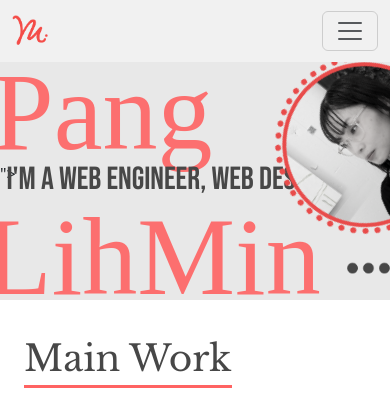
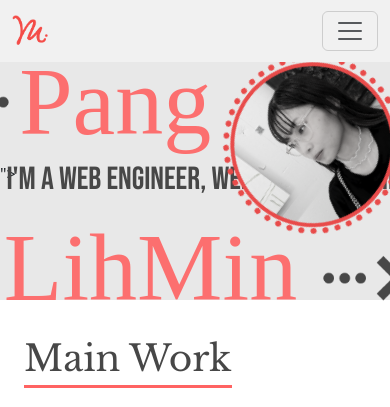
Before and after one commit to Lihmin/portfolio, a plain HTML site: page index.html in a window 390 px wide. Shown: the top 407 px of the page. Drawn offline with nearby package versions, Linux system fonts and the light colour scheme; a web font is replaced by a local one.

Commit message:
circle margin

```diff
--- a/css/style.css
+++ b/css/style.css
@@ -134,12 +134,35 @@ body {
     }
 }
 
+@media screen and (max-width: 400px){
+    .name{
+        font-size: 96px;
+    }
+
+    .name-bottom{
+        transform: translate(-45%, 40px);
+    }
+
+    .name-top{
+        transform: translate(-95%, 30px);
+    }
+    .outer-circle {
+        margin-left: 28px;
+    }
+}
+
+@media screen and (min-width: 769px){
+    .outer-circle {
+        margin-left: 80px;
+    }
+}
+
 .outer-circle {
     z-index: 20;
     position: absolute;
     top: 18%;
     left: 50%;
-    margin-left: 80px;
+    /* margin-left: 80px; */
     width: 180px;
     height: 180px;
     border: 6px dotted var(--primary-dark);
```
